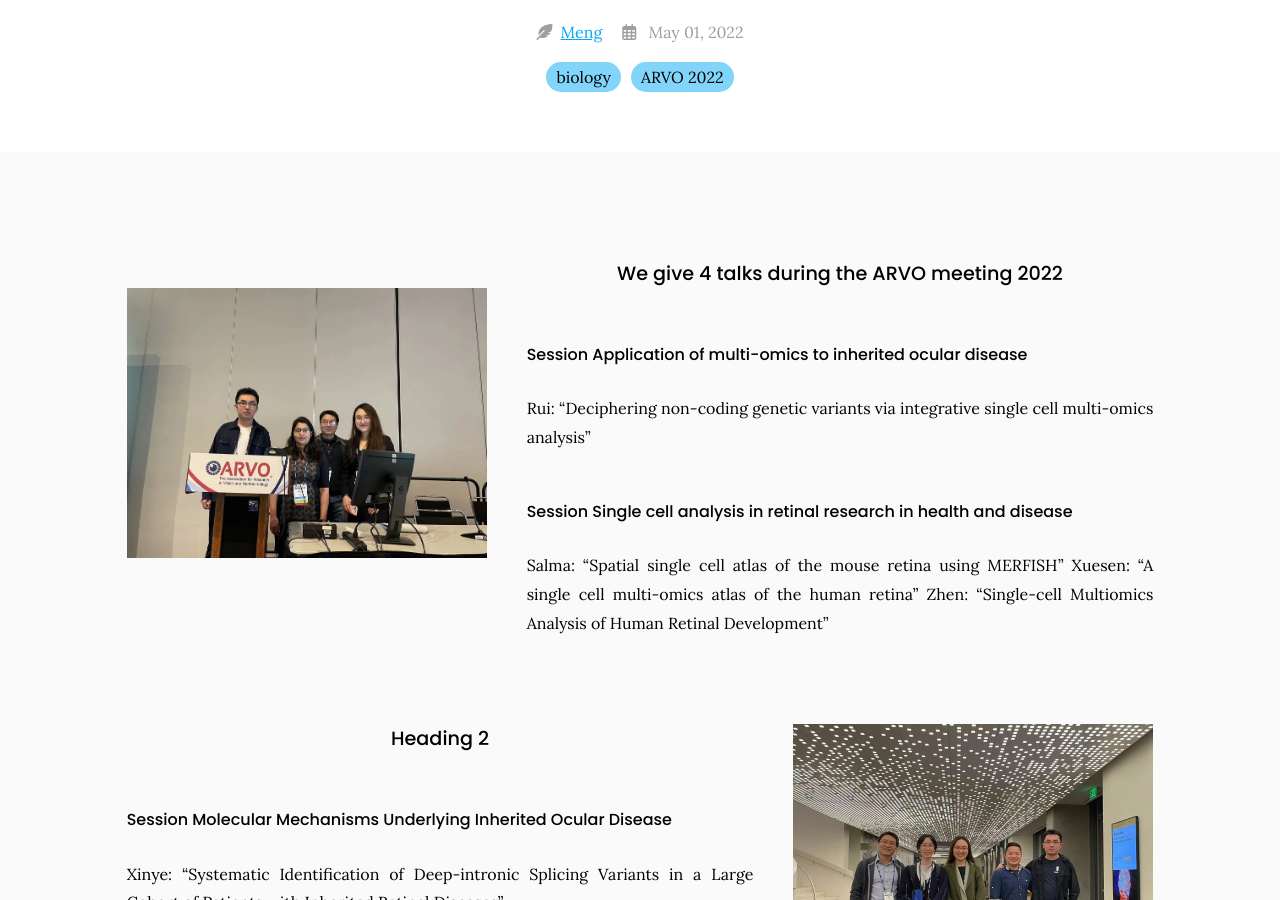
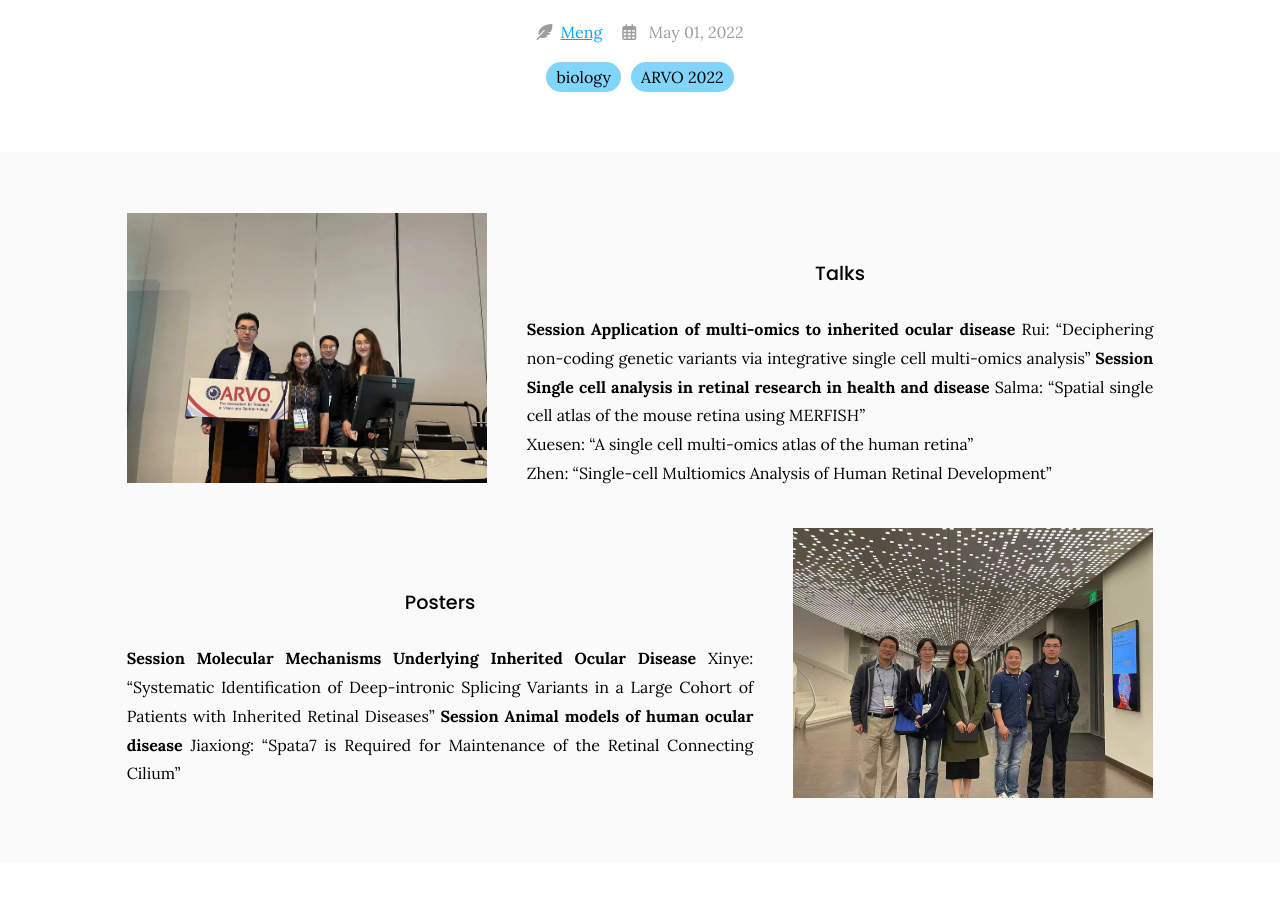
Before and after one commit to RCHENLAB/rchenlab.github.io, a Jekyll site: the page built from _posts/2022-05-01-ARVO.md, in a window 1280 px wide and 900 px high, scrolled down 216 px. Built offline with Jekyll 4.4.1, drawn with Linux system fonts in a browser that asks for light colours.

Commit message:
Update 2022-05-01-ARVO.md

```diff
--- a/_posts/2022-05-01-ARVO.md
+++ b/_posts/2022-05-01-ARVO.md
@@ -7,22 +7,22 @@ author: Meng
 member: Rui, Xuesen, Salma, Zhen, Xinye, Jiaxiong
 ---
 {% capture text %}
-### We give 4 talks during the ARVO meeting 2022
-#### Session Application of multi-omics to inherited ocular disease
+### Talks
+<b>Session Application of multi-omics to inherited ocular disease</b>
 Rui: "Deciphering non-coding genetic variants via integrative single cell multi-omics analysis"
-#### Session Single cell analysis in retinal research in health and disease
+<b>Session Single cell analysis in retinal research in health and disease</b>
 Salma: "Spatial single cell atlas of the mouse retina using MERFISH"
-Xuesen: "A single cell multi-omics atlas of the human retina"
-Zhen: "Single-cell Multiomics Analysis of Human Retinal Development"
+<br>Xuesen: "A single cell multi-omics atlas of the human retina"
+<br>Zhen: "Single-cell Multiomics Analysis of Human Retinal Development"
 
 {% endcapture %}
 {% include feature.html image="images/post/ARVO2.jpeg" link="" title="" text=text %}
 
 {% capture text %}
-### Heading 2
-#### Session Molecular Mechanisms Underlying Inherited Ocular Disease
+### Posters
+<b>Session Molecular Mechanisms Underlying Inherited Ocular Disease</b>
 Xinye: "Systematic Identification of Deep-intronic Splicing Variants in a Large Cohort of Patients with Inherited Retinal Diseases"
-#### Session Animal models of human ocular disease
+<b>Session Animal models of human ocular disease</b>
 Jiaxiong: "Spata7 is Required for Maintenance of the Retinal Connecting Cilium"
 {% endcapture %}
 {% include feature.html image="images/post/ARVO1.jpeg" link="" title="" text=text flip=true%}
```
